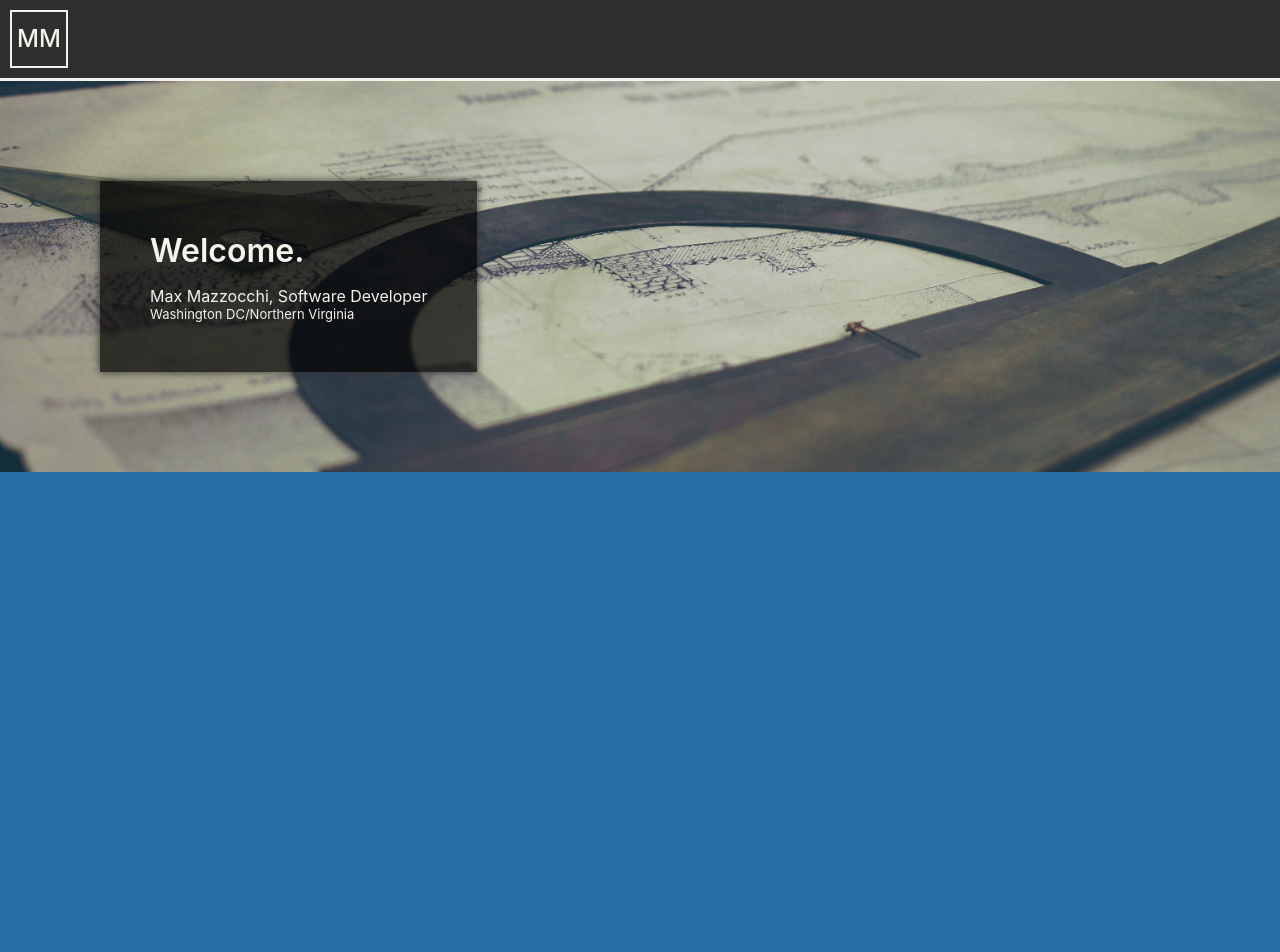
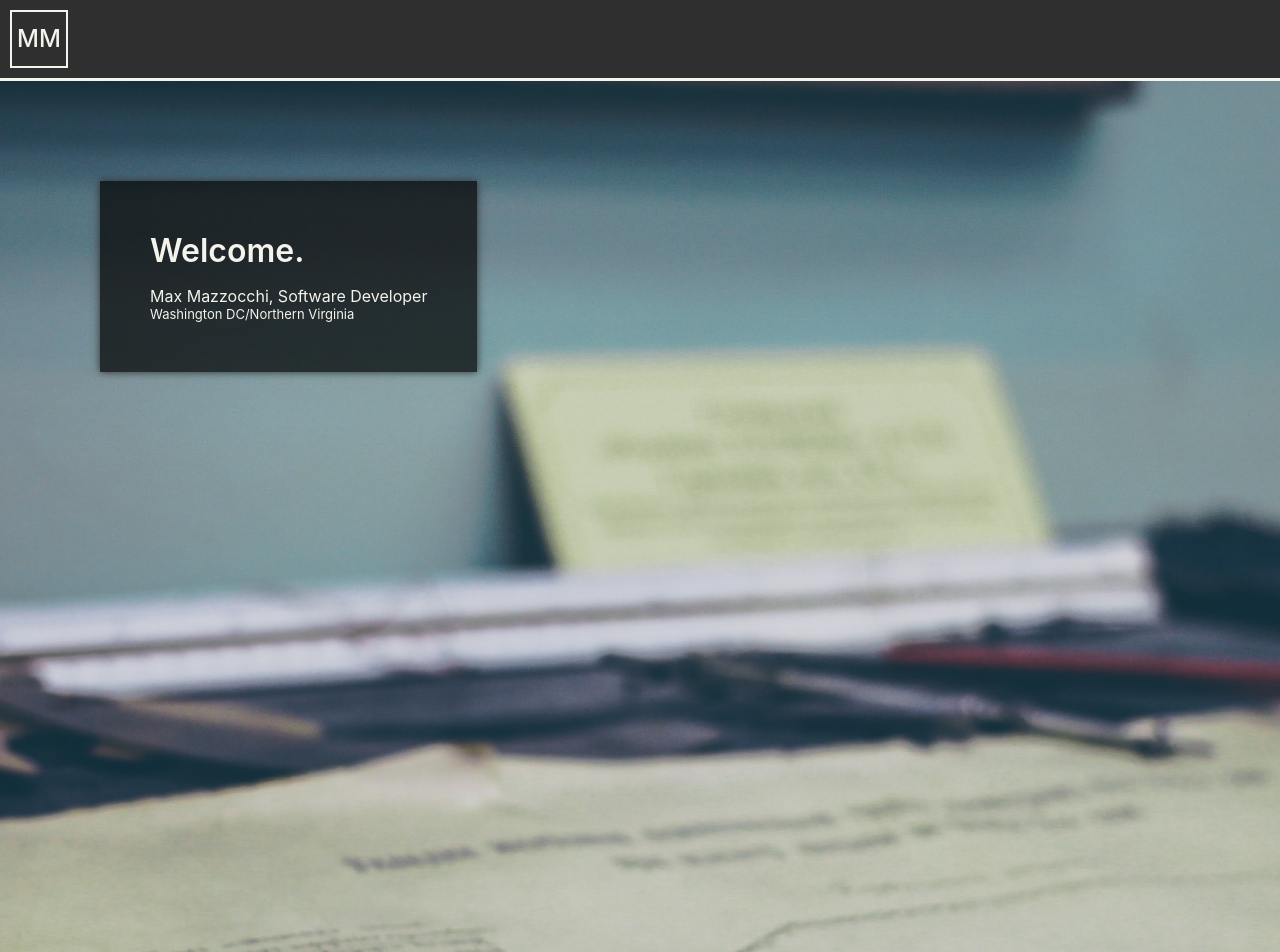
Before and after one commit to MMazzocchi/mmazzocchi.github.io, a React (Create React App) app: page / in a window 1280 px wide. Shown: the top 952 px of the page. Before the commit the page ends 800 px from the top, so only its background shows below. Built offline with nearby package versions, Linux system fonts and the light colour scheme.

Commit message:
Began creating splash screen.

```diff
--- a/src/home/index.js
+++ b/src/home/index.js
@@ -5,10 +5,12 @@ import { color1, standard_shadow } from '../styles.js';
 
 const styles = {
   splash: {
-    'display': 'flex',
     'background-image': `url(${ splash })`,
     'background-size': 'cover',
-    'background-position': 'bottom',
+    'background-position': 'top',
+  },
+  header: {
+    'display': 'flex',
     'align-items': 'center',
   },
   greeting_col: {
@@ -25,11 +27,15 @@ const styles = {
     'font-size': 'xx-large',
     'padding-bottom': '2vh',
   },
+  content: {
+    'min-height': '1000px',
+  }
 };
 
 const Home = ({ classes }) => (
   <Fragment>
     <div className={ classes.splash }>
+      <div className={ classes.header }>
         <div className={ classes.greeting_col }>
           <div className={ classes.greeting_box }>
             <div className={ classes.greeting }>
@@ -44,6 +50,10 @@ const Home = ({ classes }) => (
           </div>
         </div>
       </div>
+      <div className={ classes.content }>
+
+      </div>
+    </div>
   </Fragment>
 );
 
```
Lines whose indentation alone changed are shown as unchanged.
